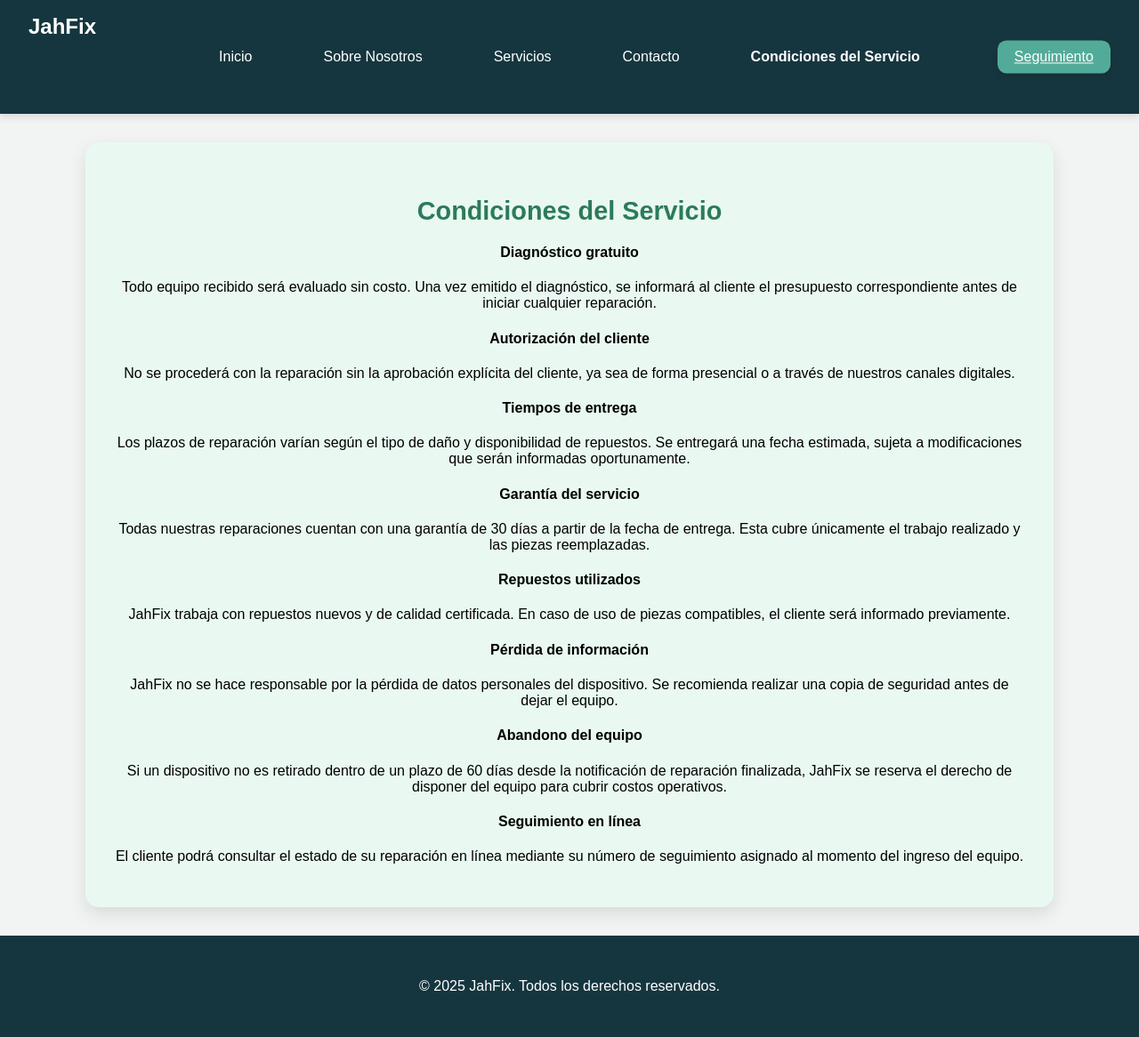
After one commit to Albiohn/Jahfixmanager, a Django app: page /condiciones/ in a window 1280 px wide. The commit adds this page. Shown: the whole page at 89% size. Run offline with Django 5.2, Linux system fonts and the light colour scheme.

Commit message:
Version 7

```diff
--- a/jahfixmanager/urls.py
+++ b/jahfixmanager/urls.py
@@ -13,6 +13,8 @@ urlpatterns = [
     path('seguimiento/', views.seguimiento, name='seguimiento'),
     path('cotizacion/', views.cotizacion, name='cotizacion'),
     path('cotizacionin/', views.cotizacionin, name='cotizacionin'),
+    path('sobre-nosotros/', views.sobre_nosotros, name='sobre_nosotros'),
+    path('condiciones/', views.condiciones_servicio, name='condiciones'),
     path('reparaciones/', views.reparaciones, name='reparaciones'),
     path('notificacion/', views.notificacion, name='notificacion'),
     path('recuperar/', auth_views.PasswordResetView.as_view(template_name='miApp/password_reset.html'), name='password_reset'),
--- /dev/null
+++ b/miApp/templates/miApp/Condiciones.html
@@ -0,0 +1,74 @@
+{% load static %}
+<!DOCTYPE html>
+<html lang="es">
+<head>
+    <meta charset="UTF-8">
+    <meta name="viewport" content="width=device-width, initial-scale=1.0">
+    <title>Condiciones del Servicio - JahFix</title>
+    <link rel="stylesheet" href="{% static 'miApp/css/style.css' %}">
+</head>
+<body>
+
+    <header class="navbar">
+        <a href="#" class="logo">JahFix</a>
+        <nav>
+            <ul>
+                <li><a href="/">Inicio</a></li>
+                <li><a href="/sobre-nosotros/">Sobre Nosotros</a></li>
+                <li><a href="/servicios/">Servicios</a></li>
+                <li><a href="/contacto/">Contacto</a></li>
+                <li><a href="/condiciones/" class="activo">Condiciones del Servicio</a></li>
+            </ul>
+        </nav>
+        <a href="/seguimiento/" class="btn-seguimiento">Seguimiento</a>
+    </header>
+
+    <section class="hero1">
+        <h3>Condiciones del Servicio</h3>
+        <h4>Diagnóstico gratuito</h4>
+        <p>
+            Todo equipo recibido será evaluado sin costo. Una vez emitido el diagnóstico, se informará al cliente el presupuesto correspondiente antes de iniciar cualquier reparación.
+        </p>
+
+        <h4>Autorización del cliente</h4>
+        <p>
+            No se procederá con la reparación sin la aprobación explícita del cliente, ya sea de forma presencial o a través de nuestros canales digitales.
+        </p>
+
+        <h4>Tiempos de entrega</h4>
+        <p>
+            Los plazos de reparación varían según el tipo de daño y disponibilidad de repuestos. Se entregará una fecha estimada, sujeta a modificaciones que serán informadas oportunamente.
+        </p>
+
+        <h4>Garantía del servicio</h4>
+        <p>
+            Todas nuestras reparaciones cuentan con una garantía de 30 días a partir de la fecha de entrega. Esta cubre únicamente el trabajo realizado y las piezas reemplazadas.
+        </p>
+
+        <h4>Repuestos utilizados</h4>
+        <p>
+            JahFix trabaja con repuestos nuevos y de calidad certificada. En caso de uso de piezas compatibles, el cliente será informado previamente.
+        </p>
+
+        <h4>Pérdida de información</h4>
+        <p>
+            JahFix no se hace responsable por la pérdida de datos personales del dispositivo. Se recomienda realizar una copia de seguridad antes de dejar el equipo.
+        </p>
+
+        <h4>Abandono del equipo</h4>
+        <p>
+            Si un dispositivo no es retirado dentro de un plazo de 60 días desde la notificación de reparación finalizada, JahFix se reserva el derecho de disponer del equipo para cubrir costos operativos.
+        </p>
+
+        <h4>Seguimiento en línea</h4>
+        <p>
+            El cliente podrá consultar el estado de su reparación en línea mediante su número de seguimiento asignado al momento del ingreso del equipo.
+        </p>
+    </section>
+
+    <footer>
+        <p>© 2025 JahFix. Todos los derechos reservados.</p>
+    </footer>
+
+</body>
+</html>
--- a/miApp/urls.py
+++ b/miApp/urls.py
@@ -13,6 +13,7 @@ urlpatterns = [
     path('seguimiento/', views.seguimiento, name='seguimiento'),
     path('cotizacion/', views.cotizacion, name='cotizacion'),
     path('cotizacionin/', views.cotizacionin, name='cotizacionin'),
+    path('sobre-nosotros/', views.sobre_nosotros, name='sobre_nosotros'),
     path('reparaciones/', views.reparaciones, name='reparaciones'),
     path('notificacion/', views.notificacion, name='notificacion'),
     path('recuperar/', auth_views.PasswordResetView.as_view(template_name='miApp/password_reset.html'), name='password_reset'),
--- a/miApp/views.py
+++ b/miApp/views.py
@@ -108,3 +108,9 @@ def cotizacionin(request):
 
 def reparaciones(request):
     return render(request, 'miApp/reparaciones.html')
+
+def sobre_nosotros(request):
+    return render(request, 'miApp/sobre_nosotros.html')
+
+def condiciones_servicio(request):
+    return render(request, 'miApp/Condiciones.html')
```
Also changed, not shown: miApp/static/css/style.css (+45 -0 lines), miApp/templates/miApp/base.html (+9 -4 lines), miApp/templates/miApp/sobre_nosotros.html (added, +50 -0 lines), db.sqlite3, 3 other files.
